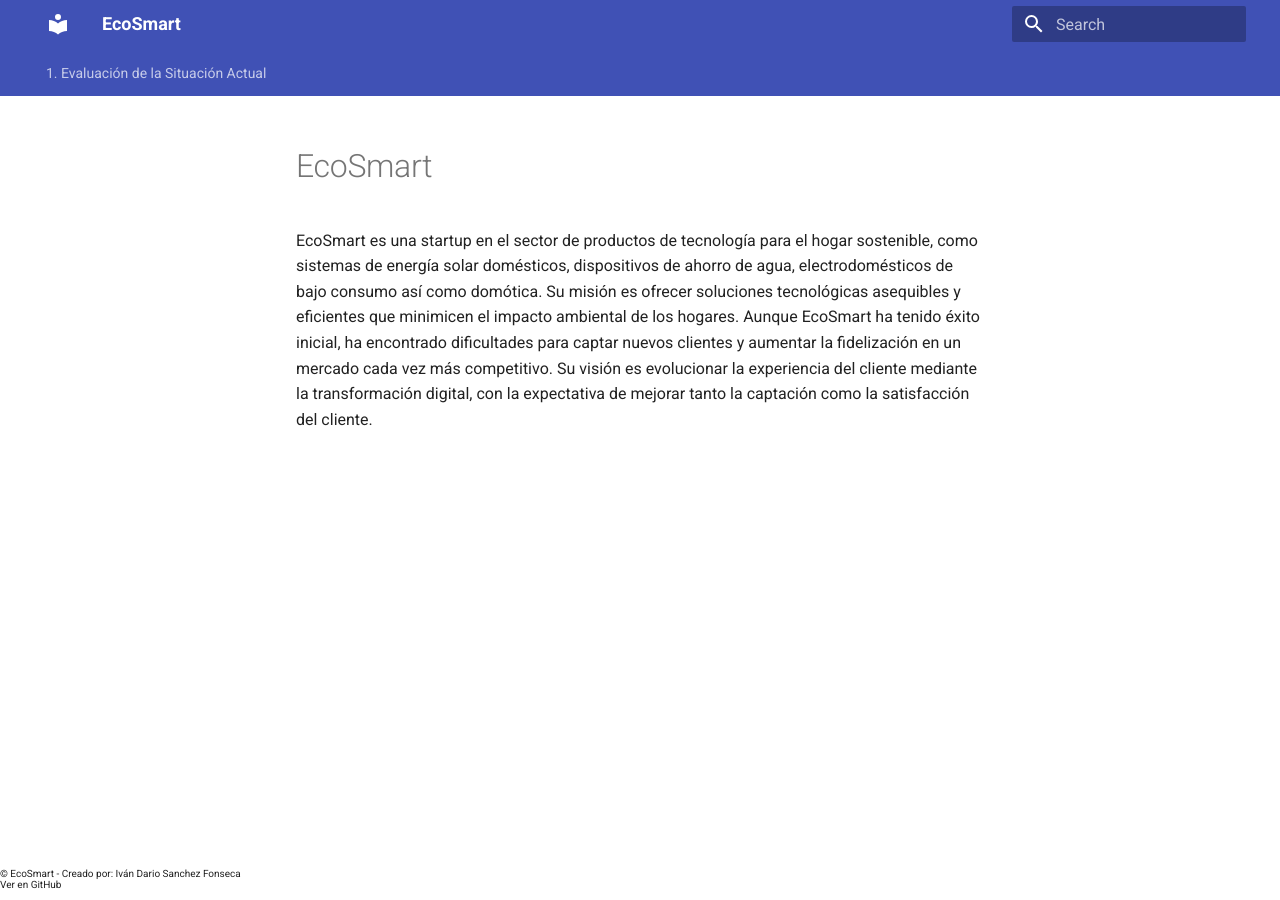
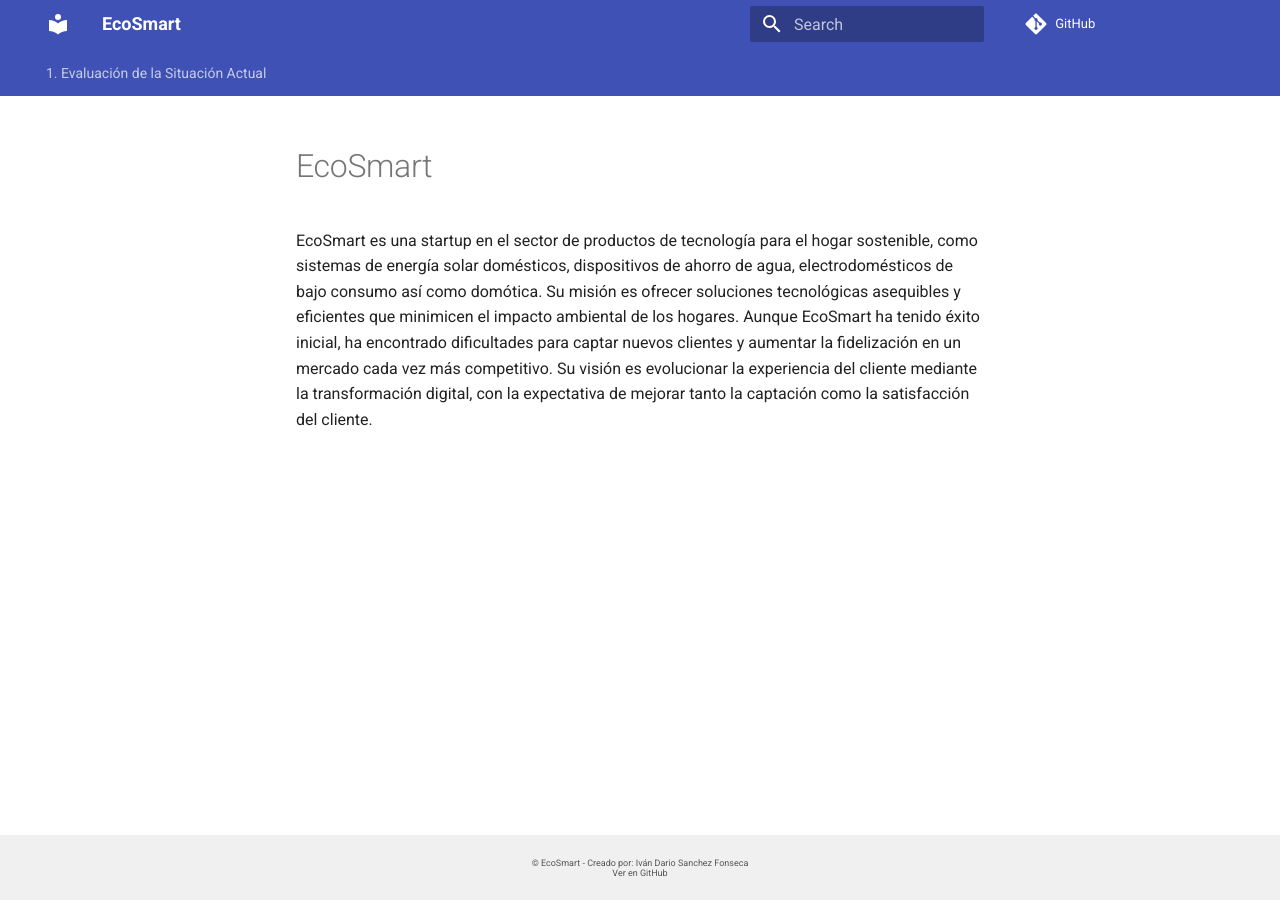
Before and after one commit to EOBS-MIDE/EcoSmart, an MkDocs documentation site: the page built from docs/index.md, in a window 1280 px wide. Built offline with MkDocs 1.6.1 and Material for MkDocs 9.7.7, drawn with Linux system fonts in a browser that asks for light colours; the version menu is left out.

Commit message:
Ajusto autor

```diff
--- a/docs/extra.css
+++ b/docs/extra.css
@@ -9,3 +9,11 @@
   margin: 0 .05em 0 .1em;
   vertical-align: -0.1em;
 }
+
+.site-footer {
+  background-color: #f0f0f0; /* Un gris claro */
+  padding: 1.5em 0;
+  text-align: center;
+  font-size: 0.9em;
+  color: #555; /* Un color de texto oscuro */
+}
--- a/mkdocs.yml
+++ b/mkdocs.yml
@@ -1,6 +1,7 @@
 site_name: "EcoSmart"
 site_author: "Iván Dario Sanchez Fonseca"
 site_url: https://eobs-mide.github.io/EcoSmart/
+repo_url: https://github.com/idsanchezf
 
 theme:
   name: "material"
--- a/overrides/partials/footer.html
+++ b/overrides/partials/footer.html
@@ -1,5 +1,7 @@
-<p>
-  © {{ config.site_name }} - Creado por: {{ config.site_author }}
-  <br>
-  <a href="{{ config.repo_url }}">Ver en GitHub</a>
-</p>
+<div class="site-footer">
+  <p>
+    © {{ config.site_name }} - Creado por: {{ config.site_author }}
+    <br>
+    <a href="{{ config.repo_url }}">Ver en GitHub</a>
+  </p>
+</div>
```
